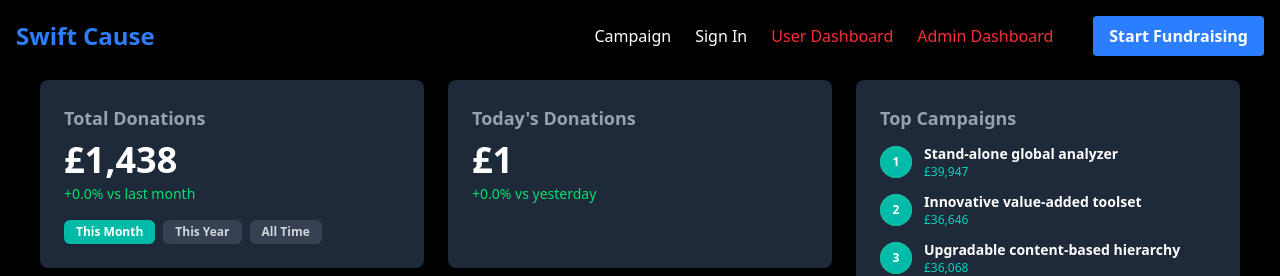
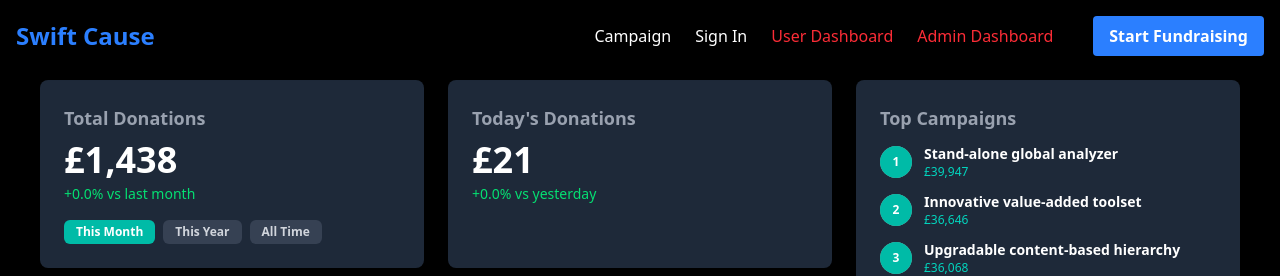
Before and after one commit to YNVSolutions/SwiftCause_Web, a Next.js app: page /UserDashboard in a window 1280 px wide. Shown: the top 276 px of the page. Built offline with nearby package versions, Linux system fonts and the light colour scheme; grey boxes are pictures that could not be loaded.

Commit message:
Update InfoCard.jsx

```diff
--- a/app/UserDashboard/Others/InfoCard.jsx
+++ b/app/UserDashboard/Others/InfoCard.jsx
@@ -17,7 +17,7 @@ const InfoCard = () => {
                 </div>
                 <div className="bg-gray-800 rounded-lg p-6 shadow-md">
                     <h2 className="text-lg font-semibold text-gray-400 mb-2">Today's Donations</h2>
-                    <h1 className="text-3xl md:text-4xl font-bold mb-1">{formatCurrency(1)}</h1>
+                    <h1 className="text-3xl md:text-4xl font-bold mb-1">{formatCurrency(21)}</h1>
                     <p className="text-sm text-green-400">+0.0% vs yesterday</p>
                 </div>
             </div>
```
